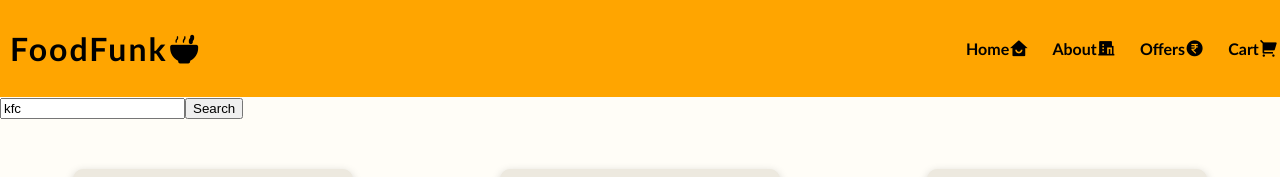
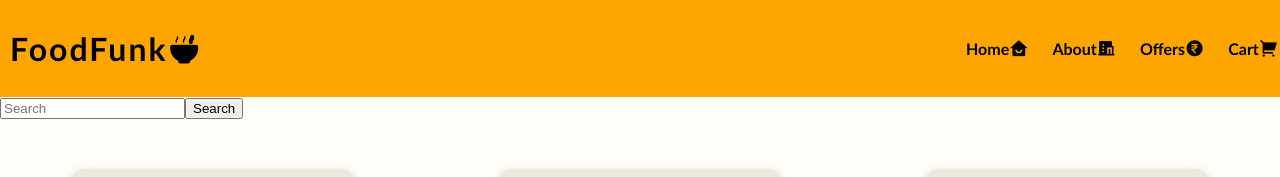
Before and after one commit to thesakshijaiswal/namsteReact, a React (Vite) app: page / in a window 1280 px wide. Shown: the top 177 px of the page. Built offline with nearby package versions, Linux system fonts and the light colour scheme; grey boxes are pictures that could not be loaded.

Commit message:
set the target event inside the update function in usestate

```diff
--- a/src/components/Body.jsx
+++ b/src/components/Body.jsx
@@ -3,7 +3,7 @@ import { cardContent } from "../constants";
 import { useState } from "react";
 const Body = () => {
   // searchText is a local state variable
-  const [searchText] = useState("kfc"); //To create state variable
+  const [searchText, setSearchText] = useState(); //To create state variable
 
   return (
     <>
@@ -14,7 +14,7 @@ const Body = () => {
           placeholder="Search"
           value={searchText}
           onChange={(e) => {
-            searchText = e.target.value;
+            setSearchText(e.target.value);
           }}
         />
         <button className="searchBtn">Search</button>
```
Also changed, not shown: 1 other file (tests, documents, lock files or other folders).
